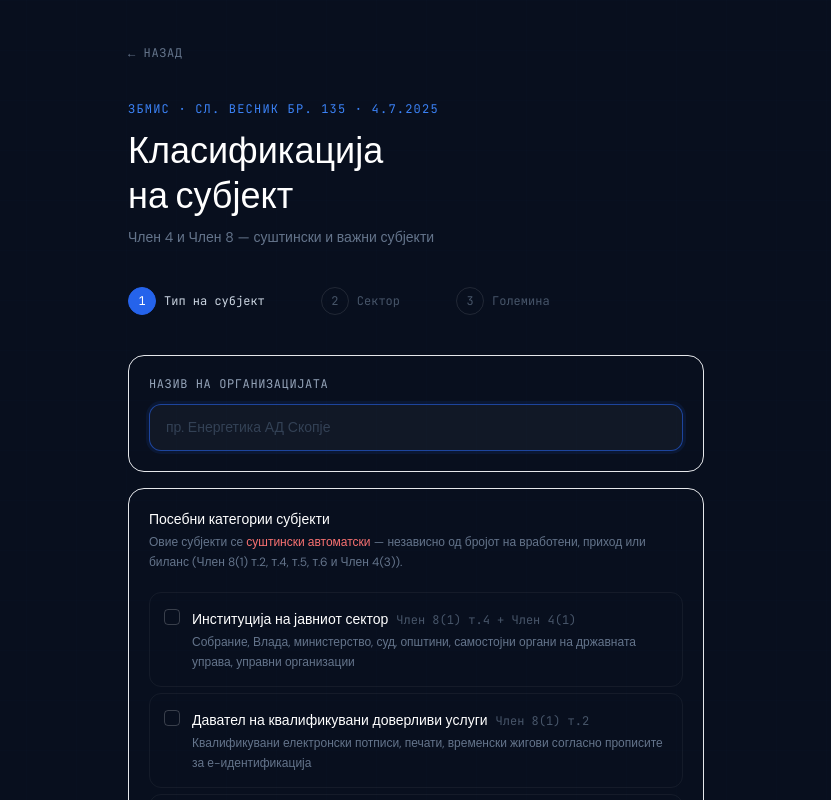
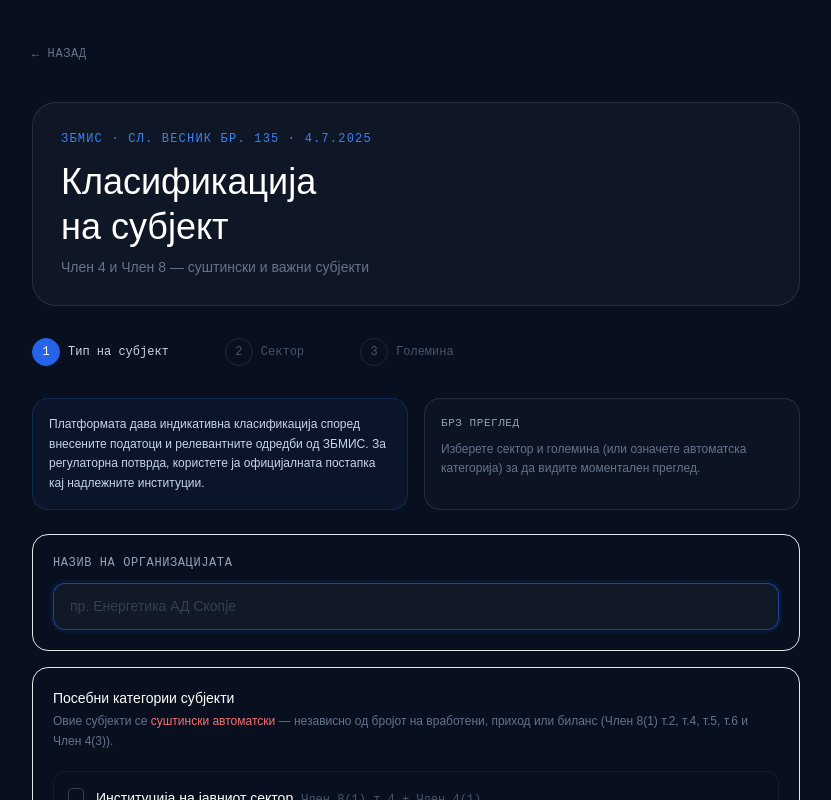
Before and after one commit to mkd-cirt/bmis-platform, a Next.js app: page /assessment/classify in a window 1280 px wide. Shown: the top 800 px of the page, without its empty margins (224-1055 px from the left). Built offline with nearby package versions, Linux system fonts and the light colour scheme.

Commit message:
Align classify flow logic and improve classification visuals

```diff
--- a/src/app/assessment/classify/page.tsx
+++ b/src/app/assessment/classify/page.tsx
@@ -102,6 +102,13 @@ const SIZES: { v: EntitySize; label: string; range: string; zbmis: string; color
   { v: "LARGE",  label: "Големо", range: "250+ вработени  ·  €50М+ приход",      zbmis: "Суштински — Член 8(1) т.1", color: "#ef4444" },
 ];
 
+const CLASS_LABEL: Record<string, string> = {
+  ESSENTIAL: "Суштински субјект",
+  IMPORTANT: "Важен субјект",
+  SME: "ММСП",
+  NOT_COVERED: "Не е директно опфатен",
+};
+
 const emptyFlags: Record<FlagKey, boolean> = {
   isPublicSector: false, isQualifiedTrustProvider: false, isTrustServiceProvider: false,
   isTldRegistry: false, isDnsProvider: false, isCriticalInfraOwner: false,
@@ -146,18 +153,37 @@ export default function ClassifyPage() {
   const steps = isAuto ? [1, 2] : [1, 2, 3];
   const stepLabels = ["Тип на субјект", "Сектор", "Големина"];
 
+  const previewResult = (isAuto || (sectorId && size))
+    ? classifyEntity({
+        sectorId: sectorId || "OTHER",
+        size: (size || "MICRO") as EntitySize,
+        employees: Number(employees) || 0,
+        annualTurnoverM: Number(turnover) || 0,
+        annualBalanceSheetM: Number(balance) || 0,
+        ...flags,
+      })
+    : null;
+
+  const previewTone = previewResult?.classification === "ESSENTIAL"
+    ? "text-red-300 border-red-500/20 bg-red-500/8"
+    : previewResult?.classification === "IMPORTANT"
+      ? "text-amber-300 border-amber-500/20 bg-amber-500/8"
+      : previewResult?.classification === "SME"
+        ? "text-emerald-300 border-emerald-500/20 bg-emerald-500/8"
+        : "text-slate-300 border-slate-500/20 bg-slate-500/8";
+
   return (
     <div className="min-h-screen bg-[#080f1e] px-4 py-10">
       <div className="absolute inset-0 grid-bg pointer-events-none opacity-30" />
 
-      <div className="relative max-w-xl mx-auto">
+      <div className="relative max-w-3xl mx-auto">
         <Link href="/assessment"
           className="inline-flex items-center gap-2 text-xs font-mono text-slate-500 hover:text-slate-300 mb-10 tracking-wider uppercase transition-colors">
           ← Назад
         </Link>
 
         {/* Header */}
-        <div className="mb-10">
+        <div className="mb-8 rounded-3xl border border-white/10 bg-white/[0.03] p-6 md:p-7">
           <div className="text-xs font-mono text-blue-500 tracking-widest uppercase mb-3">
             ЗБМИС · Сл. весник бр. 135 · 4.7.2025
           </div>
@@ -170,7 +196,7 @@ export default function ClassifyPage() {
         </div>
 
         {/* Step indicator */}
-        <div className="flex items-center gap-0 mb-10">
+        <div className="flex items-center gap-0 mb-8">
           {steps.map((s, i) => (
             <div key={s} className="flex items-center">
               <div className="flex items-center gap-2">
@@ -192,6 +218,30 @@ export default function ClassifyPage() {
           ))}
         </div>
 
+
+
+        <div className="grid md:grid-cols-2 gap-4 mb-6">
+          <div className="rounded-2xl border border-blue-500/20 bg-blue-500/5 p-4">
+            <p className="text-xs text-blue-100/90 leading-relaxed">
+              Платформата дава индикативна класификација според внесените податоци и релевантните одредби од ЗБМИС.
+              За регулаторна потврда, користете ја официјалната постапка кај надлежните институции.
+            </p>
+          </div>
+
+          <div className={`rounded-2xl border p-4 ${previewResult ? previewTone : "border-white/10 bg-white/[0.02]"}`}>
+            <div className="text-[11px] font-mono uppercase tracking-wider mb-2 text-slate-400">Брз преглед</div>
+            {previewResult ? (
+              <>
+                <div className="text-sm font-semibold mb-1">{CLASS_LABEL[previewResult.classification] || previewResult.classification}</div>
+                <div className="text-xs text-slate-300 leading-relaxed">{previewResult.legalBasis}</div>
+              </>
+            ) : (
+              <div className="text-xs text-slate-500 leading-relaxed">
+                Изберете сектор и големина (или означете автоматска категорија) за да видите моментален преглед.
+              </div>
+            )}
+          </div>
+        </div>
         {/* ═══════════════ STEP 1 ═══════════════ */}
         {step === 1 && (
           <div className="space-y-4">
--- a/src/app/assessment/classify/result/page.tsx
+++ b/src/app/assessment/classify/result/page.tsx
@@ -4,10 +4,34 @@ import Link from "next/link";
 import { useRouter } from "next/navigation";
 
 const STATUS = {
-  ESSENTIAL:   { label: "СУШТИНСКИ СУБЈЕКТ",           color: "#ef4444", bg: "rgba(239,68,68,0.05)",   border: "rgba(239,68,68,0.2)"  },
-  IMPORTANT:   { label: "ВАЖЕН СУБЈЕКТ",               color: "#f59e0b", bg: "rgba(245,158,11,0.05)",  border: "rgba(245,158,11,0.2)" },
-  SME:         { label: "ММСП — не е опфатен со ЗБМИС", color: "#22c55e", bg: "rgba(34,197,94,0.05)",   border: "rgba(34,197,94,0.2)"  },
-  NOT_COVERED: { label: "НЕ Е ДИРЕКТНО ОПФАТЕН",       color: "#64748b", bg: "rgba(100,116,139,0.05)", border: "rgba(100,116,139,0.2)"},
+  ESSENTIAL: {
+    label: "СУШТИНСКИ СУБЈЕКТ",
+    subtitle: "Задолжителна БМИС усогласеност",
+    color: "#ef4444",
+    bg: "rgba(239,68,68,0.05)",
+    border: "rgba(239,68,68,0.2)",
+  },
+  IMPORTANT: {
+    label: "ВАЖЕН СУБЈЕКТ",
+    subtitle: "Пропорционални обврски согласно ЗБМИС",
+    color: "#f59e0b",
+    bg: "rgba(245,158,11,0.05)",
+    border: "rgba(245,158,11,0.2)",
+  },
+  SME: {
+    label: "ММСП — НЕ Е ОПФАТЕН СО ЗБМИС",
+    subtitle: "Препорачана доброволна проценка",
+    color: "#22c55e",
+    bg: "rgba(34,197,94,0.05)",
+    border: "rgba(34,197,94,0.2)",
+  },
+  NOT_COVERED: {
+    label: "НЕ Е ДИРЕКТНО ОПФАТЕН",
+    subtitle: "Надвор од Член 4(2) — индикативна класификација",
+    color: "#64748b",
+    bg: "rgba(100,116,139,0.05)",
+    border: "rgba(100,116,139,0.2)",
+  },
 } as const;
 
 export default function ResultPage() {
@@ -16,11 +40,15 @@ export default function ResultPage() {
 
   useEffect(() => {
     const raw = sessionStorage.getItem("classifyResult");
-    if (!raw) { router.push("/assessment/classify"); return; }
+    if (!raw) {
+      router.push("/assessment/classify");
+      return;
+    }
     setData(JSON.parse(raw));
   }, [router]);
 
-  if (!data) return (
+  if (!data)
+    return (
       <div className="min-h-screen bg-[#080f1e] flex items-center justify-center">
         <div className="text-slate-500 text-sm font-mono">Се вчитува...</div>
       </div>
@@ -28,55 +56,67 @@ export default function ResultPage() {
 
   const s = STATUS[data.classification as keyof typeof STATUS] ?? STATUS.NOT_COVERED;
 
+  const actionCta =
+    data.track === "BMIS"
+      ? { href: "/assessment?track=bmis", label: "Продолжи со БМИС проценка →", className: "btn-primary" }
+      : data.track === "SME"
+        ? {
+            href: "/assessment?track=sme",
+            label: "Продолжи со ММСП проценка →",
+            className: "bg-emerald-600 hover:bg-emerald-500 text-white",
+          }
+        : {
+            href: "/assessment?track=sme",
+            label: "Започни доброволна проценка →",
+            className: "bg-slate-700 hover:bg-slate-600 text-white",
+          };
+
   return (
     <div className="min-h-screen bg-[#080f1e] px-4 py-10">
       <div className="absolute inset-0 grid-bg pointer-events-none opacity-30" />
-      <div className="relative max-w-xl mx-auto">
-
-        <Link href="/assessment/classify"
-          className="inline-flex items-center gap-2 text-xs font-mono text-slate-500 hover:text-slate-300 mb-10 tracking-wider uppercase transition-colors">
+      <div className="relative max-w-3xl mx-auto">
+        <Link
+          href="/assessment/classify"
+          className="inline-flex items-center gap-2 text-xs font-mono text-slate-500 hover:text-slate-300 mb-8 tracking-wider uppercase transition-colors"
+        >
           ← Нова класификација
         </Link>
 
-        {/* Header */}
-        <div className="mb-8">
-          <div className="text-xs font-mono text-slate-600 mb-2 uppercase tracking-wider">
-            {data.orgName}
-          </div>
-          <h1 className="font-display text-4xl font-800 leading-tight"
-            style={{ color: s.color }}>
+        <div className="mb-8 rounded-3xl border border-white/10 bg-white/[0.03] p-6 md:p-8 relative overflow-hidden">
+          <div className="absolute inset-0 bg-gradient-to-br from-blue-600/10 via-transparent to-indigo-600/5 pointer-events-none" />
+          <div className="relative">
+            <div className="text-xs font-mono text-slate-500 mb-2 uppercase tracking-wider">{data.orgName}</div>
+            <h1 className="font-display text-3xl md:text-4xl font-800 leading-tight" style={{ color: s.color }}>
               {s.label}
             </h1>
-          <div className="text-xs font-mono text-slate-500 mt-2">{data.legalBasis}</div>
+            <div className="text-xs text-slate-400 mt-2">{s.subtitle}</div>
+            <div className="mt-3 inline-flex items-center gap-2 px-3 py-1.5 rounded-full border border-white/10 bg-white/[0.02]">
+              <span className="w-1.5 h-1.5 rounded-full" style={{ background: s.color }} />
+              <span className="text-[11px] font-mono text-slate-400">{data.legalBasis}</span>
+            </div>
+          </div>
         </div>
 
-        {/* Auto-essential badge */}
         {data.isAutoEssential && (
-          <div className="mb-5 flex items-center gap-3 p-3 rounded-xl border"
-            style={{ borderColor: "rgba(239,68,68,0.2)", background: "rgba(239,68,68,0.04)" }}>
+          <div className="mb-5 flex items-center gap-3 p-3 rounded-xl border border-red-500/20 bg-red-500/5">
             <div className="w-2 h-2 rounded-full bg-red-500 flex-shrink-0" />
-            <p className="text-xs text-slate-400 leading-relaxed">
-              Класифициран <strong className="text-white">автоматски — независно од бројот на вработени, приходот или билансот</strong> на состојба
+            <p className="text-xs text-slate-300 leading-relaxed">
+              Класифициран <strong className="text-white">автоматски — независно од бројот на вработени, приход или биланс</strong>.
             </p>
           </div>
         )}
 
-        {/* Reason */}
         <div className="mb-5 p-5 rounded-2xl border" style={{ borderColor: s.border, background: s.bg }}>
           <p className="text-sm text-slate-300 leading-relaxed">{data.reason}</p>
         </div>
 
-        {/* Obligations */}
         {data.obligations?.length > 0 && (
           <div className="mb-4 rounded-2xl border border-white/8 bg-white/2 p-5">
-            <div className="text-xs font-mono text-slate-400 uppercase tracking-wider mb-4">
-              Обврски согласно ЗБМИС
-            </div>
+            <div className="text-xs font-mono text-slate-400 uppercase tracking-wider mb-4">Обврски / препораки</div>
             <ul className="space-y-2.5">
               {data.obligations.map((o: string, i: number) => (
                 <li key={i} className="flex items-start gap-3 text-sm text-slate-300">
-                  <span className="flex-shrink-0 w-5 h-5 rounded-full border border-blue-500/30 bg-blue-500/10
-                    flex items-center justify-center text-xs text-blue-400 font-mono mt-0.5">
+                  <span className="flex-shrink-0 w-5 h-5 rounded-full border border-blue-500/30 bg-blue-500/10 flex items-center justify-center text-xs text-blue-400 font-mono mt-0.5">
                     {i + 1}
                   </span>
                   {o}
@@ -86,8 +126,7 @@ export default function ResultPage() {
           </div>
         )}
 
-        {/* Sanctions + Deadlines */}
-        <div className="grid grid-cols-2 gap-3 mb-5">
+        <div className="grid grid-cols-1 md:grid-cols-2 gap-3 mb-5">
           <div className="rounded-xl border border-red-500/12 bg-red-500/3 p-4">
             <div className="text-xs font-mono text-red-500 uppercase tracking-wider mb-2">Санкции</div>
             <div className="text-xs text-slate-400 leading-relaxed">{data.sanctions}</div>
@@ -98,26 +137,22 @@ export default function ResultPage() {
           </div>
         </div>
 
-        {/* Disclaimer */}
-        <p className="text-xs text-slate-600 leading-relaxed mb-8 px-1">
-          Оваа класификација е индикативна. Финалната листа на суштински и важни субјекти ја утврдува
-          Владата на РСМ на предлог на Министерството за дигитална трансформација согласно Член 7
-          од ЗБМИС (Сл. весник бр. 135, 4.7.2025). Не претставува правен совет.
+        <div className="mb-8 rounded-2xl border border-white/8 bg-white/[0.02] p-4">
+          <div className="text-[11px] font-mono uppercase tracking-wider text-slate-500 mb-2">Правна напомена</div>
+          <p className="text-xs text-slate-400 leading-relaxed">
+            Оваа класификација е индикативна и служи како самопроценка. Финалната листа на суштински и важни субјекти ја утврдува
+            Владата на РСМ на предлог на Министерството за дигитална трансформација согласно Член 7 од ЗБМИС (Сл. весник бр. 135,
+            4.7.2025). Не претставува правен совет.
           </p>
+        </div>
 
-        {/* CTA */}
         <div className="flex gap-3">
-          {data.track === "BMIS" ? (
-            <Link href="/assessment?track=bmis" className="btn-primary flex-1 justify-center py-3.5">
-              Продолжи со БМИС проценка →
+          <Link
+            href={actionCta.href}
+            className={`flex-1 justify-center py-3.5 rounded-xl font-medium text-sm flex items-center transition-all ${actionCta.className}`}
+          >
+            {actionCta.label}
           </Link>
-          ) : (
-            <Link href="/assessment?track=sme" className="flex-1 justify-center py-3.5 rounded-xl
-              font-medium text-sm flex items-center transition-all
-              bg-emerald-600 hover:bg-emerald-500 text-white">
-              Продолжи со ММСП проценка →
-            </Link>
-          )}
           <Link href="/assessment/classify" className="btn-ghost px-5 py-3 text-sm">
             ← Назад
           </Link>
--- a/src/app/assessment/page.tsx
+++ b/src/app/assessment/page.tsx
@@ -229,7 +229,7 @@ export default function AssessmentPage() {
           ← Назад
         </button>
         <div className="mb-8">
-          <div className="font-mono text-xs text-blue-500 mb-2 uppercase tracking-widest">// фаза 01</div>
+          <div className="font-mono text-xs text-blue-500 mb-2 uppercase tracking-widest">фаза 01</div>
           <h2 className="font-display text-3xl font-700 text-white mb-2">Определување на статус</h2>
           <p className="text-slate-400 text-sm">Одговорете за да утврдиме вашата NIS2 класификација.</p>
         </div>
@@ -314,7 +314,7 @@ export default function AssessmentPage() {
           ← Назад
         </button>
         <div className="mb-8">
-          <div className="font-mono text-xs text-blue-500 mb-2 uppercase tracking-widest">// резултат</div>
+          <div className="font-mono text-xs text-blue-500 mb-2 uppercase tracking-widest">резултат</div>
           <h2 className="font-display text-3xl font-700 text-white">Класификација</h2>
         </div>
 
@@ -553,7 +553,7 @@ export default function AssessmentPage() {
           </button>
 
           <div className="text-center mb-10">
-            <div className="font-mono text-xs text-blue-500 mb-2 uppercase tracking-widest">// резултати</div>
+            <div className="font-mono text-xs text-blue-500 mb-2 uppercase tracking-widest">резултати</div>
             <h2 className="font-display text-4xl font-700 text-white mb-2">Извештај за усогласеност</h2>
             <p className="text-slate-400 text-sm">{track==="bmis"?"БМИС / NIS2 Проценка":"ММСП Проценка"} · {orgName}</p>
           </div>
--- a/src/app/layout.tsx
+++ b/src/app/layout.tsx
@@ -20,9 +20,6 @@ export default function RootLayout({ children }: { children: React.ReactNode })
     <html lang="mk" suppressHydrationWarning>
       <head>
         <meta name="theme-color" content="#080f1e" />
-        <link rel="preconnect" href="https://fonts.googleapis.com" />
-        <link rel="preconnect" href="https://fonts.gstatic.com" crossOrigin="anonymous" />
-        <link href="https://fonts.googleapis.com/css2?family=Syne:wght@400;500;600;700;800&family=DM+Sans:opsz,wght@9..40,300;9..40,400;9..40,500&family=JetBrains+Mono:wght@400;500&display=swap" rel="stylesheet" />
       </head>
       <body className="bg-[#080f1e] text-slate-100 antialiased">{children}</body>
     </html>
--- a/src/lib/classification.ts
+++ b/src/lib/classification.ts
@@ -66,7 +66,7 @@ export interface ClassificationResult {
 }
 
 export function isLargeEntity(i: ClassificationInput): boolean {
-  return i.size === "LARGE" || i.employees > 250 || i.annualTurnoverM > 50 || i.annualBalanceSheetM > 43;
+  return i.size === "LARGE" || i.employees >= 250 || i.annualTurnoverM > 50 || i.annualBalanceSheetM > 43;
 }
 
 export function isMediumOrLargeEntity(i: ClassificationInput): boolean {
@@ -152,12 +152,17 @@ export function classifyEntity(input: ClassificationInput): ClassificationResult
   );
 
   if (!sector || input.sectorId === "OTHER") {
+    const isBiggerEntity = isMediumOrLargeEntity(input);
     return {
-      classification: isMediumOrLargeEntity(input) ? "NOT_COVERED" : "SME",
-      isAutoEssential: false, track: "SME", sectorName: "Друг сектор",
+      classification: isBiggerEntity ? "NOT_COVERED" : "SME",
+      isAutoEssential: false, track: isBiggerEntity ? "NONE" : "SME", sectorName: "Друг сектор",
       legalBasis: "Надвор од Член 4(2) на ЗБМИС",
       reason: "Секторот не е опфатен со Член 4(2) на ЗБМИС. Нема задолжителна обврска.",
-      obligations: ["Доброволна усогласеност", "Следење на ENISA препораки"],
+      obligations: [
+        "Доброволна усогласеност и самопроценка",
+        "Следење на ENISA и MKD-CIRT препораки",
+        ...(isBiggerEntity ? ["Препорачана внатрешна проценка на ризик поради деловна критичност"] : []),
+      ],
       sanctions: "Нема задолжителни санкции", deadlines: "Нема законски рокови",
     };
   }
```
Also changed, not shown: src/app/page.tsx (+5 -5 lines), .eslintrc.json (added). Lines whose indentation alone changed are shown as unchanged.
